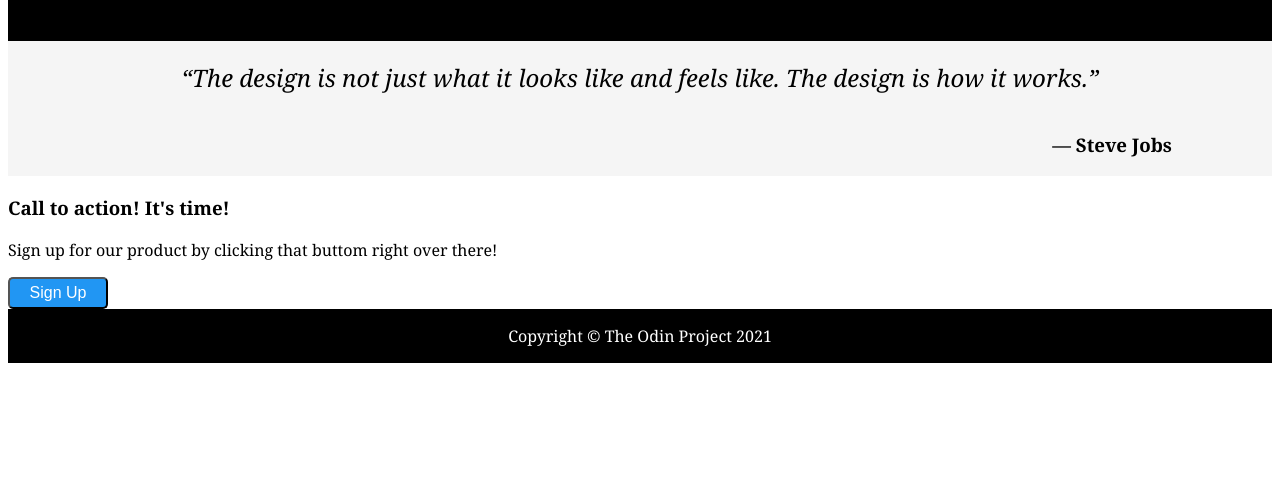
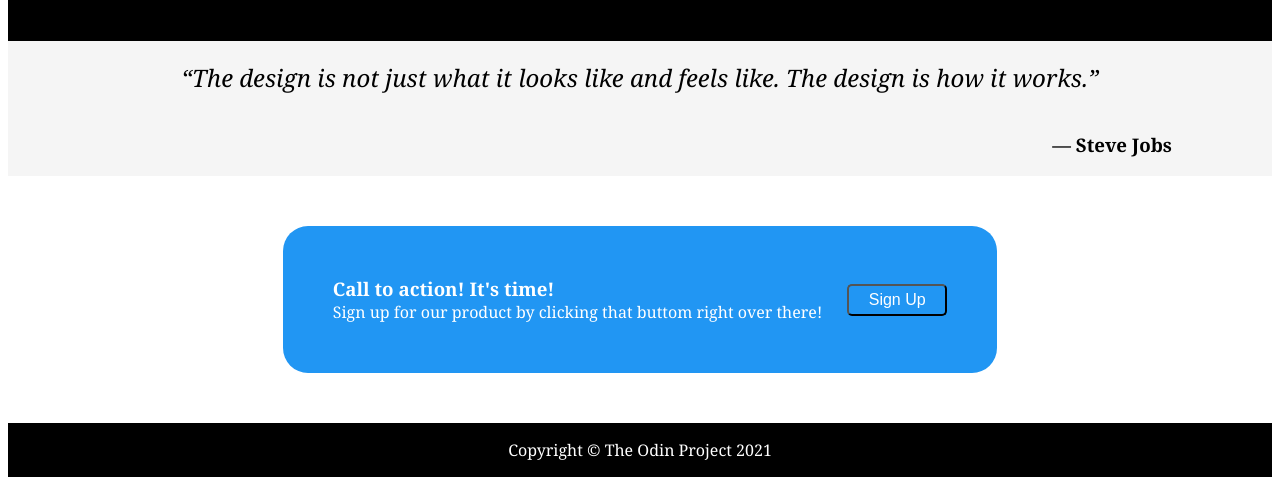
Before and after one commit to salmansheikhutk/landingpage, a plain HTML site: page index.html in a window 1280 px wide. Shown: the part 790-1275 px from the top of the page. Before the commit the page ends 1161 px from the top, so only its background shows below. Drawn offline with Linux system fonts and the light colour scheme.

Commit message:
Button and Text Done. First full draft is complete.

```diff
--- a/index.html
+++ b/index.html
@@ -31,7 +31,7 @@
             </div>
         </div>
 
-        <!-- 4 images side by side -->
+        <!-- 4 images side by side: Done -->
         <div class = "sidebyside">
             <h2>Some random information.</h2>
             <div class = "fourimages">
@@ -60,11 +60,17 @@
             <h3 class = "quote-author"> — Steve Jobs</h3>
         </div>
 
-        <!-- Button and Text -->
-        <div>
-            <h3>Call to action! It's time!</h3>
-            <p>Sign up for our product by clicking that buttom right over there!</p>
-            <button class = "button-signup">Sign Up</button>
+        <!-- Button and Text: Done -->
+        <div class = "container-button">
+            <div class= "button-text">
+                <div class="button-words">
+                    <h3>Call to action! It's time!</h3>
+                    <p>Sign up for our product by clicking that buttom right over there!</p>
+                </div>
+                <div>
+                    <button class = "button-signup">Sign Up</button>
+                </div>
+            </div>
         </div>
 
         <!-- Footer: Done -->
--- a/styles.css
+++ b/styles.css
@@ -134,3 +134,27 @@ ul {
     border: 5px solid white;
     border-radius: 10px;
 }
+
+/* Button and Text */
+
+.container-button {
+    display: flex;
+    justify-content: center;
+    padding: 50px;
+}
+
+.button-text {
+    display: flex;
+    background-color: #2196F3;
+    margin:0;
+    align-items: center;
+    padding: 50px;
+    border-radius: 25px;
+    gap: 25px;
+}
+
+.button-words h3,
+.button-words p {
+    margin: 0;
+    color: white;
+}
```
